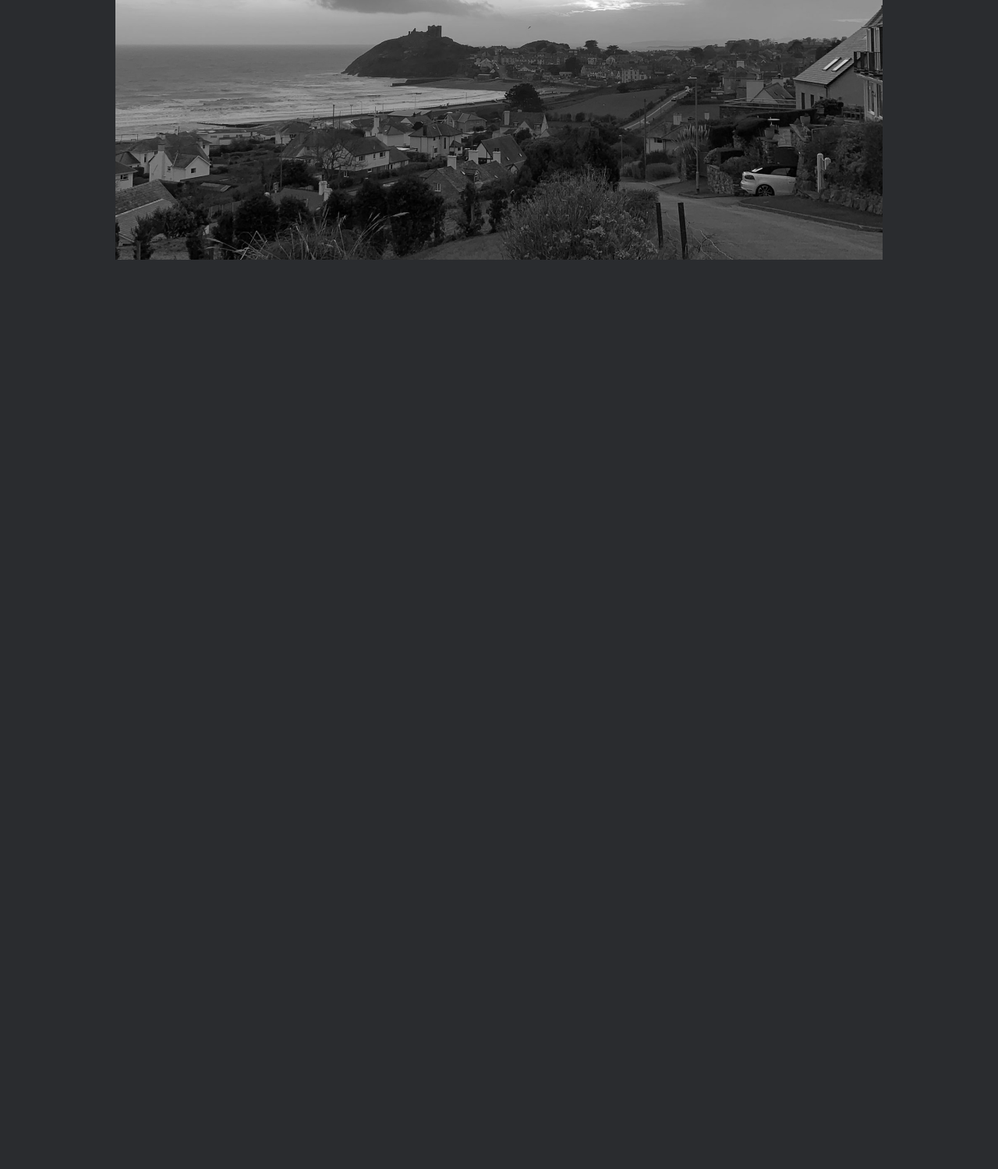
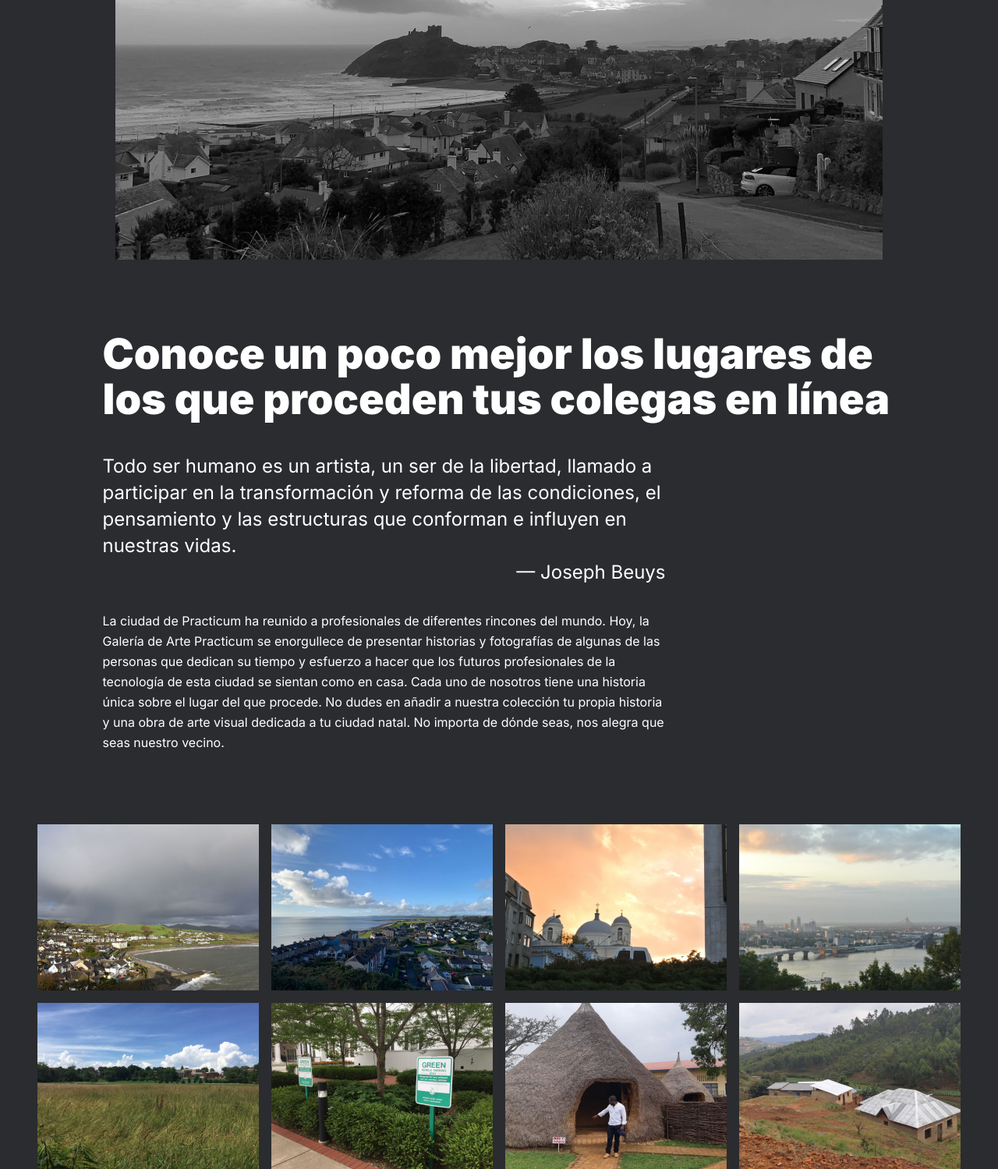
Before and after one commit to AldebaranSanz/web_project_homeland, a plain HTML site: page index.html in a window 1280 px wide. Shown: the part 844-2343 px from the top of the page at 78% size. Before the commit the page ends 1177 px from the top, so only its background shows below. Drawn offline with Linux system fonts and the light colour scheme.

Commit message:
section photo-grid finalizada para 1280px

```diff
--- a/blocks/intro.css
+++ b/blocks/intro.css
@@ -0,0 +1,51 @@
+.intro {
+  margin: 92px auto 92px;
+  display: flex;
+  flex-direction: column;
+  align-items: left;
+  max-width: 1017px;
+  margin-bottom: 0px;
+}
+
+.intro__title {
+  font-family: Inter;
+  font-size: 54px;
+  font-weight: 900;
+  line-height: 58px;
+  letter-spacing: 0em;
+  text-align: left;
+  margin: auto;
+}
+
+.intro__quote {
+  font-family: Inter;
+  font-size: 24px;
+  font-weight: 400;
+  line-height: 34px;
+  letter-spacing: 0em;
+  text-align: left;
+  max-width: 722px;
+  margin: 40px 0 0;
+}
+
+.intro__quote-signature {
+  font-family: Inter;
+  font-size: 24px;
+  font-weight: 400;
+  line-height: 34px;
+  letter-spacing: 0em;
+  text-align: right;
+  max-width: 722px;
+  margin: 0px;
+}
+
+.intro__text {
+  font-family: Inter;
+  font-size: 16px;
+  font-weight: 400;
+  line-height: 26px;
+  letter-spacing: 0em;
+  text-align: left;
+  max-width: 722px;
+  margin: 32px 0 92px;
+}
--- /dev/null
+++ b/blocks/photo-grid.css
@@ -0,0 +1,11 @@
+.photo-grid {
+  display: grid;
+  grid-gap: 16px;
+  grid-template-columns: repeat(4, 1fr);
+  max-width: 1184px;
+  margin: auto;
+}
+
+.photo-grid__pic {
+  width: 100%;
+}
--- a/index.html
+++ b/index.html
@@ -34,9 +34,9 @@
       <!--      LEAD      -->
       <div class="lead">
         <h1 class="lead__title">De patria a patria</h1>
-        <h2 class="lead__subtitle">
+        <p class="lead__subtitle">
           Un viaje épico de Kentucky a Burundi pasando por Gales y Ucrania
-        </h2>
+        </p>
         <img
           class="lead__image"
           src="./images/header_image.jpg"
@@ -47,19 +47,92 @@
       <!--      INTRO      -->
       <!--      INTRO      -->
       <!--      INTRO      -->
-      <section class="section__intro"></section>
+      <section class="intro">
+        <h2 class="intro__title">
+          Conoce un poco mejor los lugares de los que proceden tus colegas en
+          línea
+        </h2>
+        <p class="intro__quote">
+          Todo ser humano es un artista, un ser de la libertad, llamado a
+          participar en la transformación y reforma de las condiciones, el
+          pensamiento y las estructuras que conforman e influyen en nuestras
+          vidas.
+        </p>
+        <p class="intro__quote-signature">— Joseph Beuys</p>
+        <p class="intro__text">
+          La ciudad de Practicum ha reunido a profesionales de diferentes
+          rincones del mundo. Hoy, la Galería de Arte Practicum se enorgullece
+          de presentar historias y fotografías de algunas de las personas que
+          dedican su tiempo y esfuerzo a hacer que los futuros profesionales de
+          la tecnología de esta ciudad se sientan como en casa. Cada uno de
+          nosotros tiene una historia única sobre el lugar del que procede. No
+          dudes en añadir a nuestra colección tu propia historia y una obra de
+          arte visual dedicada a tu ciudad natal. No importa de dónde seas, nos
+          alegra que seas nuestro vecino.
+        </p>
+      </section>
+      <section class="photo-grid">
+        <img
+          src="./images/photo-grid-1.jpg"
+          alt="foto de ciudad costera en día nublado"
+          class="photo-grid__pic"
+        />
+
+        <img
+          src="./images/photo-grid-2.jpg"
+          alt="foto de ciudad costera en día despejado"
+          class="photo-grid__pic"
+        />
+
+        <img
+          src="./images/photo-grid-3.jpg"
+          alt="foto de cupulas al aardecer"
+          class="photo-grid__pic"
+        />
+
+        <img
+          src="./images/photo-grid-4.jpg"
+          alt="foto de un gran puente vehicular en una ciudad"
+          class="photo-grid__pic"
+        />
+
+        <img
+          src="./images/photo-grid-5.jpg"
+          alt="foto de un campo verde con cielo azul"
+          class="photo-grid__pic"
+        />
+
+        <img
+          src="./images/photo-grid-6.jpg"
+          alt="foto de señales de parqueo para vehículos de bajas emisiones"
+          class="photo-grid__pic"
+        />
+
+        <img
+          src="./images/photo-grid-7.jpg"
+          alt="foto de viviendas aborígenes africanas"
+          class="photo-grid__pic"
+        />
+
+        <img
+          src="./images/photo-grid-8.jpg"
+          alt="foto de casas en una montaña"
+          class="photo-grid__pic"
+        />
+      </section>
+
       <!--      PLACES      -->
       <!--      PLACES      -->
       <!--      PLACES      -->
-      <section class="section__places"></section>
+      <section class="places"></section>
       <!--      COVER      -->
       <!--      COVER      -->
       <!--      COVER      -->
-      <section class="section__cover"></section>
+      <section class="cover"></section>
       <!--      FOOTER      -->
       <!--      FOOTER      -->
       <!--      FOOTER      -->
-      <footer class="section__footer"></footer>
+      <footer class="footer"></footer>
     </main>
   </body>
 </html>
--- a/pages/index.css
+++ b/pages/index.css
@@ -4,6 +4,7 @@
 @import url(../blocks/header.css);
 @import url(../blocks/content.css);
 @import url(../blocks/lead.css);
+@import url(../blocks/photo-grid.css);
 @import url(../blocks/intro.css);
 @import url(../blocks/places.css);
 @import url(../blocks/cover.css);
```
